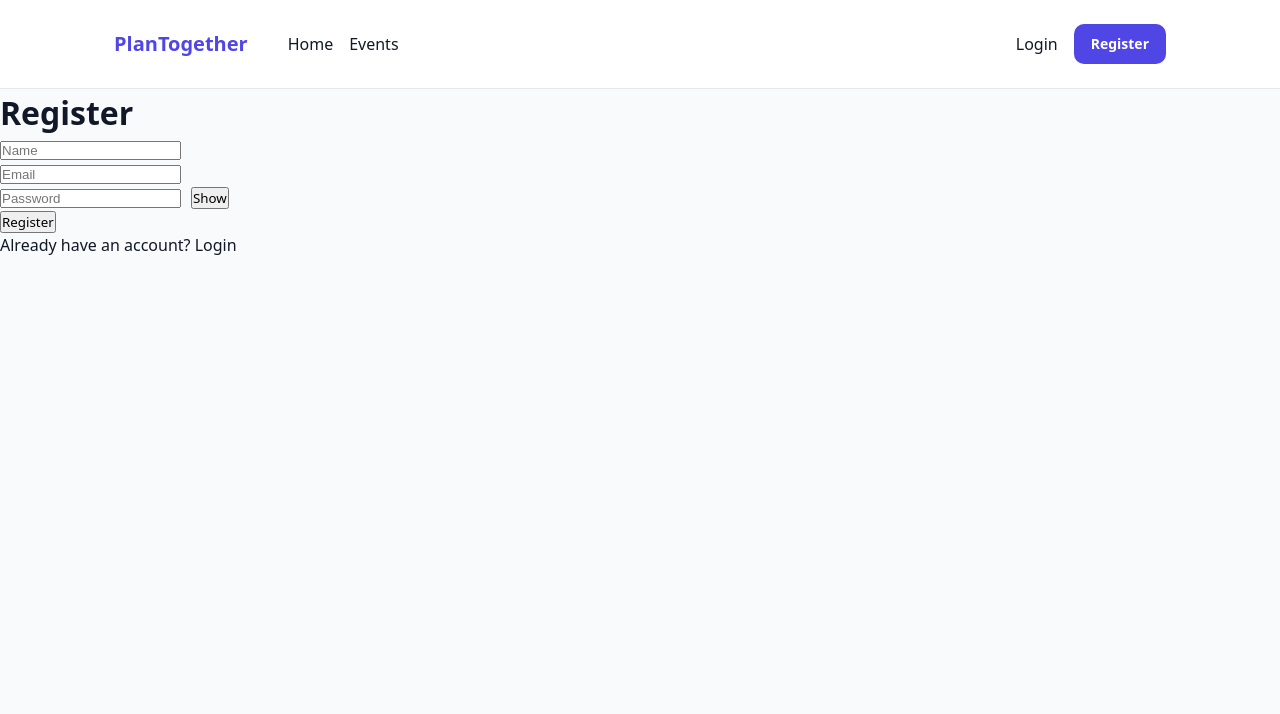
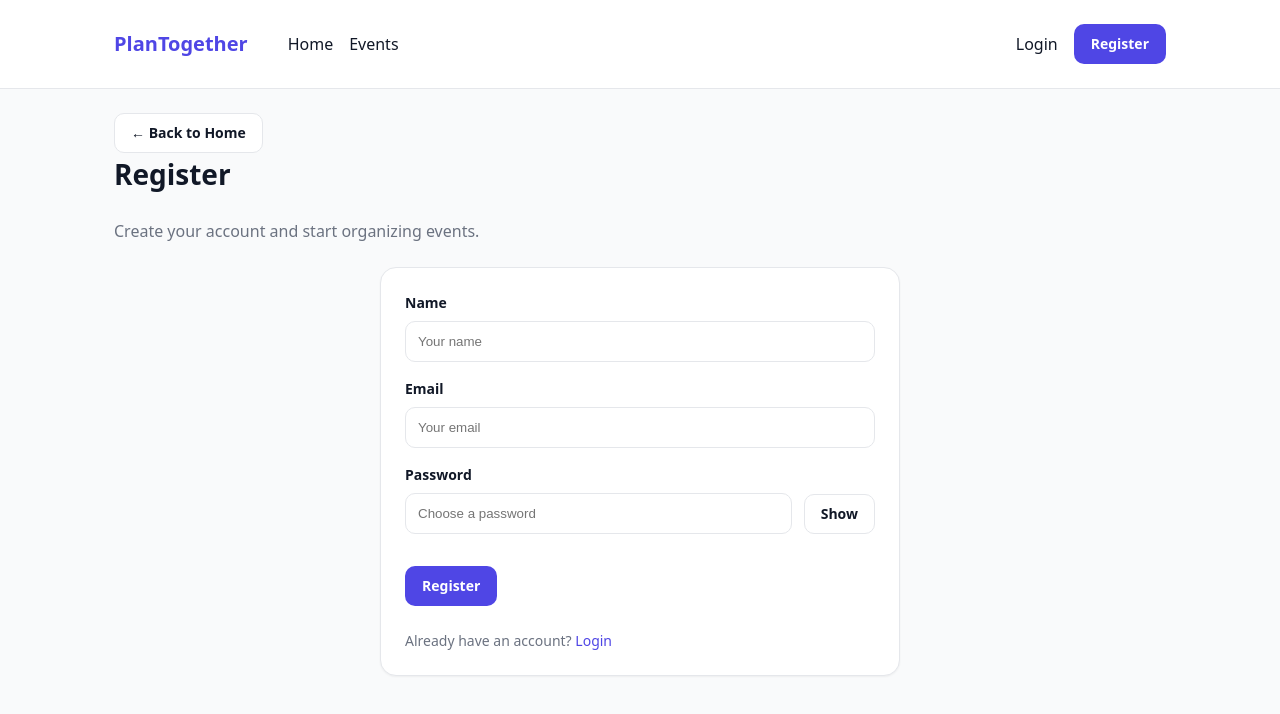
Before and after one commit to CoCav/planTogether, a React app in the folder frontend/: page /register in a window 1280 px wide. Shown: the top 714 px of the page. Built offline with nearby package versions, Linux system fonts and the light colour scheme; the HTML template or start-up script is replaced by a standard one.

Commit message:
refactor RegisterPage with global CSS and improved layout, enhance auth UX and stabilize form inputs

```diff
--- a/frontend/src/components/ui/Input.jsx
+++ b/frontend/src/components/ui/Input.jsx
@@ -1,4 +1,11 @@
 
-export default function Input({ className = "", ...props }) {
-    return <input className={`input ${className}`.trim()} {...props} />;
-};
+export default function Input({
+    type = "text",
+    value = "",
+    className = "",
+    ...props
+}) {
+    return (
+        <input type={type} value={value} className={`input ${className}`} {...props}/>
+    );
+}
--- a/frontend/src/pages/LoginPage.jsx
+++ b/frontend/src/pages/LoginPage.jsx
@@ -39,7 +39,7 @@ export default function LoginPage() {
     const handleChange = (e) => {
         setForm({
             ...form,
-            [e.target.name]: e.target.value,
+            [e.target.name]: e.target.value
         });
     };
 
--- a/frontend/src/pages/RegisterPage.jsx
+++ b/frontend/src/pages/RegisterPage.jsx
@@ -1,31 +1,53 @@
 import { useState } from "react";
-import { useNavigate } from "react-router-dom";
+import { useNavigate, Link } from "react-router-dom";
 import { useAuth } from "../context/useAuth";
 import { registerUser } from "../api/authApi";
 
+import BackButton from "../components/ui/BackButton";
+import Button from "../components/ui/Button";
+import Card from "../components/ui/Card";
+import Input from "../components/ui/Input";
+import FormField from "../components/ui/FormField";
+import Alert from "../components/ui/Alert";
+
 export default function RegisterPage() {
+    const { login } = useAuth();
     const navigate = useNavigate();
-    const { login } = useAuth();
+    const [error, setError] = useState("");
 
+    // Password visibility state: controls show / hide password
+    const [showPassword, setShowPassword] = useState(false);
+
+    // Submit loading state: controls register button loading
+    const [submitting, setSubmitting] = useState(false);
+
+    // Registration form state: stores user account inputs
     const [form, setForm] = useState({
-        name: "",
         email: "",
         password: "",
     });
 
-    const [showPassword, setShowPassword] = useState(false);
-    const [error, setError] = useState("");
 
+    /* =========================
+     Input change handler
+        Updates form fields
+    ========================= */
     const handleChange = (e) => {
         setForm({
             ...form,
-            [e.target.name]: e.target.value,
+            [e.target.name]: e.target.value
         });
     };
 
+
+    /* =========================
+     Register submit handler
+        Creates account then logs in
+    ========================= */
     const handleSubmit = async (e) => {
         e.preventDefault();
         setError("");
+        setSubmitting(true);
 
         try {
             const response = await registerUser(form);
@@ -36,54 +58,71 @@ export default function RegisterPage() {
         } catch (err) {
             console.error("Register error:", err);
             setError("Unable to register. Please check your information.");
+        } finally {
+            setSubmitting(false);
         }
     };
 
-     return (
-        <div>
-            <h1>Register</h1>
+    return (
+        <div className="container page-section">
+            <BackButton fallbackPath="/" label="← Back to Home" useHistory={false}/>
 
-            {error && <p style={{ color: "red" }}>{error}</p>}
+            <div className="page-header">
+                <div>
+                    <h1 className="page-title">Register</h1>
+                    <p className="page-subtitle">Create your account and start organizing events.</p>
+                </div>
+            </div>
 
-            <form onSubmit={handleSubmit}>
-                <div>
-                    <input
-                        type="text"
-                        name="name"
-                        placeholder="Name"
-                        value={form.name}
-                        onChange={handleChange}/>
-                </div>
+            {error && <Alert type="danger">{error}</Alert>}
 
-                <div>
-                    <input
-                        type="email"
-                        name="email"
-                        placeholder="Email"
-                        value={form.email}
-                        onChange={handleChange}/>
-                </div>
+            <Card className="auth-card">
+                <form onSubmit={handleSubmit} className="event-form">
+                    <div className="auth-form-grid">
+                        <FormField label="Name">
+                            <Input
+                                type="text"
+                                name="name"
+                                placeholder="Your name"
+                                value={form.name}
+                                onChange={handleChange}
+                            />
+                        </FormField>
 
-                <div>
-                    <input
-                        type={showPassword ? "text" : "password"}
-                        name="password"
-                        placeholder="Password"
-                        value={form.password}
-                        onChange={handleChange}/>
+                        <FormField label="Email">
+                            <Input
+                                type="email"
+                                name="email"
+                                placeholder="Your email"
+                                value={form.email}
+                                onChange={handleChange}
+                            />
+                        </FormField>
 
-                    <button
-                        type="button"
-                        onClick={() => setShowPassword((prev) => !prev)}
-                        style={{ marginLeft: "10px" }}>
-                        {showPassword ? "Hide" : "Show"}
-                    </button>
-                </div>
+                        <FormField label="Password">
+                            <div className="password-row">
+                                <Input
+                                    type={showPassword ? "text" : "password"}
+                                    name="password"
+                                    placeholder="Choose a password"
+                                    value={form.password}
+                                    onChange={handleChange}
+                                />
 
-                <button type="submit">Register</button>
-            </form>
+                                <Button type="button" variant="outline" onClick={() => setShowPassword((prev) => !prev)}>{showPassword ? "Hide" : "Show"}</Button>
+                            </div>
+                        </FormField>
+                    </div>
 
-            <p>Already have an account? <a href="/login">Login</a></p>
+                    <div className="form-actions">
+                        <Button type="submit" loading={submitting}>Register</Button>
+                    </div>
+
+                    <p className="auth-footer text-muted">Already have an account?{" "}
+                        <Link to="/login" className="link-inline">Login</Link>
+                    </p>
+                </form>
+            </Card>
         </div>
     );
 }
```
